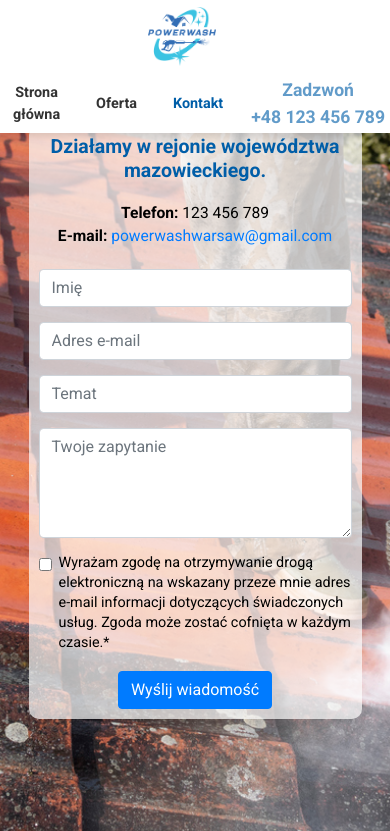
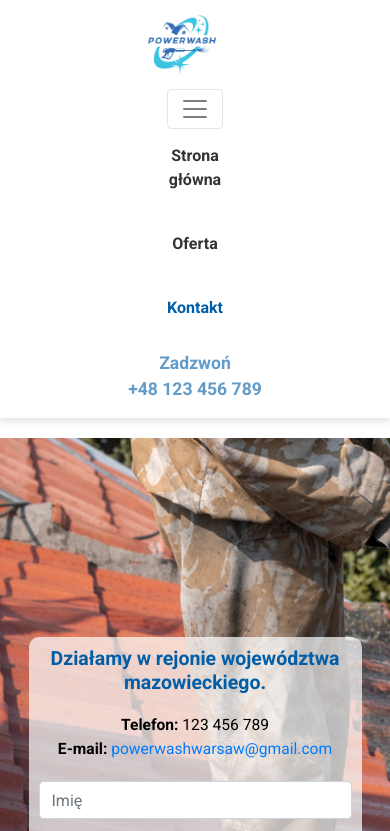
Before and after one commit to kera85/myciedachow.online, a plain HTML site: page contact.html in a window 390 px wide. Shown: the top 831 px of the page. Drawn offline with nearby package versions, Linux system fonts and the light colour scheme.

Commit message:
Update contact.html

```diff
--- a/contact.html
+++ b/contact.html
@@ -158,7 +158,7 @@
     @media (max-width: 768px) {
       :root {
         --navbar-padding-horizontal: 5vw;
-        --navbar-height: 5vh;
+        --navbar-height: auto; /* Zmiana na auto, aby dopasować wysokość */
         --icon-logo-height: 7vh;
         --navbar-margin-top: 0;
         --hero-font-size-mobile: 7vw;
@@ -167,45 +167,47 @@
       }
 
       .navbar {
+        position: relative !important; /* Usunięcie fixed */
         width: 100%;
-        padding: 2px;
+        padding: 10px 5vw;
         left: 0;
         top: 0;
         border-radius: 0;
         height: auto;
         display: block;
         text-align: center;
+        margin-bottom: 20px; /* Dodanie odstępu poniżej navbar */
       }
 
       .navbar-brand {
         display: flex;
         align-items: center;
         justify-content: center;
-        margin-bottom: 5px;
-        font-size: 0.9rem;
+        margin-bottom: 10px;
+        font-size: 1rem;
       }
 
       .navbar-nav {
         display: flex;
         justify-content: center;
-        flex-direction: row;
+        flex-direction: column; /* Ułożenie pionowe na mobile */
         margin: 0 auto;
       }
 
       .navbar-nav .nav-item {
         flex: none;
         text-align: center;
-        margin: 0 5px;
+        margin: 5px 0;
       }
 
       .navbar-nav .nav-link {
-        font-size: 0.9rem;
-        padding: 6px 8px;
+        font-size: 1rem;
+        padding: 10px 0;
       }
 
       .hero {
         justify-content: center;
-        padding: 10vh 10px;
+        padding: 20vh 10px 20px 10px; /* Dostosowanie paddingu, aby uwzględnić navbar */
         text-align: center;
         background-position: center center;
       }
@@ -237,6 +239,10 @@
       <!-- Ikona/logo -->
       <img src="images/IconOnly.jpg" alt="Myjemy Dachy - ikona logo" class="icon-only">
     </a>
+    <button class="navbar-toggler" type="button" data-toggle="collapse" data-target="#navbarNav"
+            aria-controls="navbarNav" aria-expanded="false" aria-label="Toggle navigation">
+      <span class="navbar-toggler-icon"></span>
+    </button>
     <div class="collapse navbar-collapse show" id="navbarNav">
       <ul class="navbar-nav ml-auto">
         <li class="nav-item">
@@ -249,7 +255,7 @@
           <a class="nav-link active" href="contact.html">Kontakt</a>
         </li>
         <li class="nav-item text-center">
-          <a class="call-link" href="tel:+48123456789" style="color: #005EA8!important;">
+          <a class="call-link" href="tel:+48123456789">
             <span><strong>Zadzwoń</strong><br>+48 123 456 789</span>
           </a>
         </li>
@@ -268,7 +274,7 @@
       <h3>Działamy w rejonie województwa mazowieckiego.</h3>
       <p>
         <strong>Telefon:</strong> 123 456 789<br>
-        <strong>E-mail:</strong> <a href="mailto:	powerwashwarsaw@gmail.com">	powerwashwarsaw@gmail.com</a><br>
+        <strong>E-mail:</strong> <a href="mailto:powerwashwarsaw@gmail.com">powerwashwarsaw@gmail.com</a><br>
       </p>
 
       <div class="contact-form">
```
